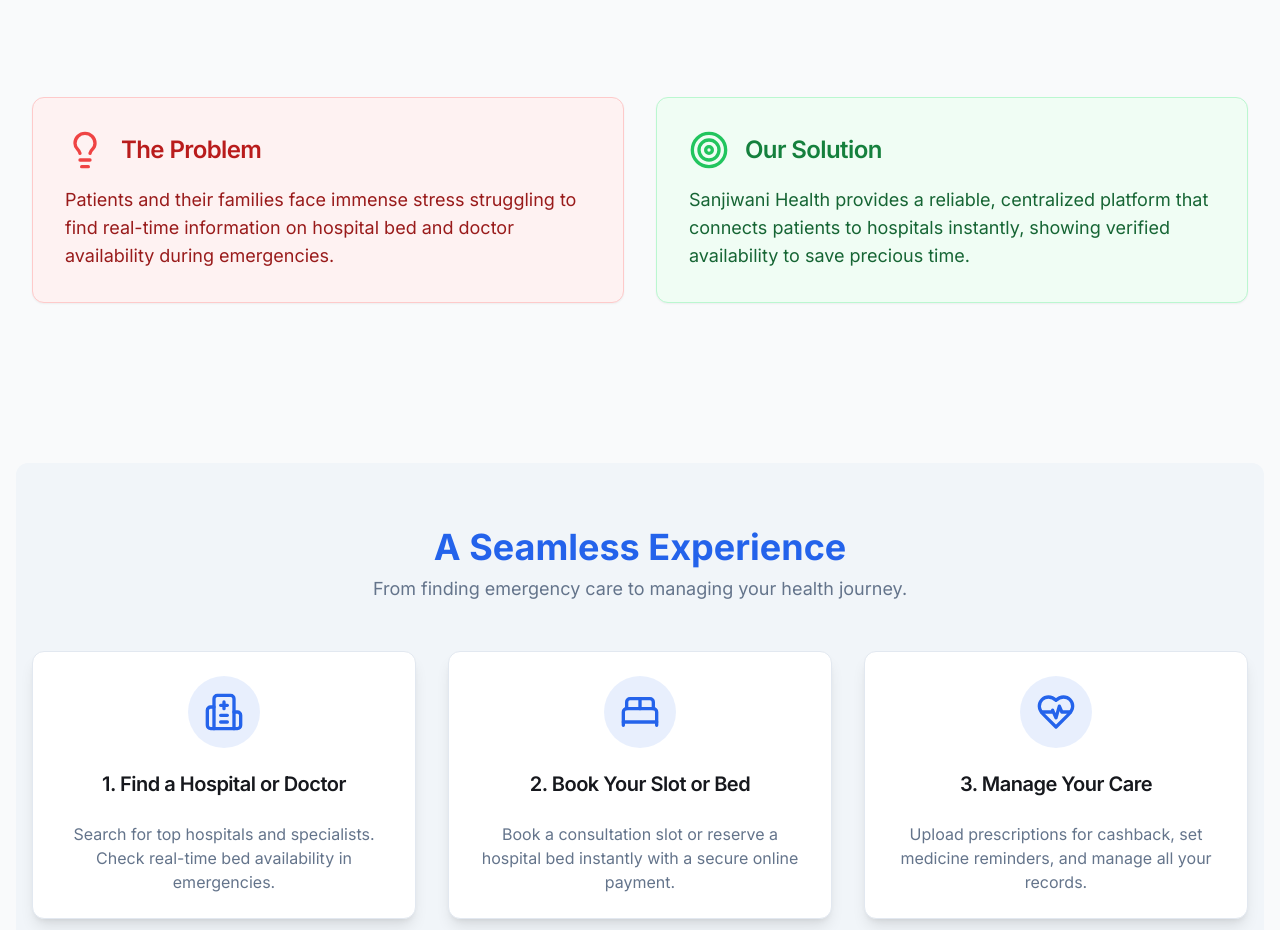
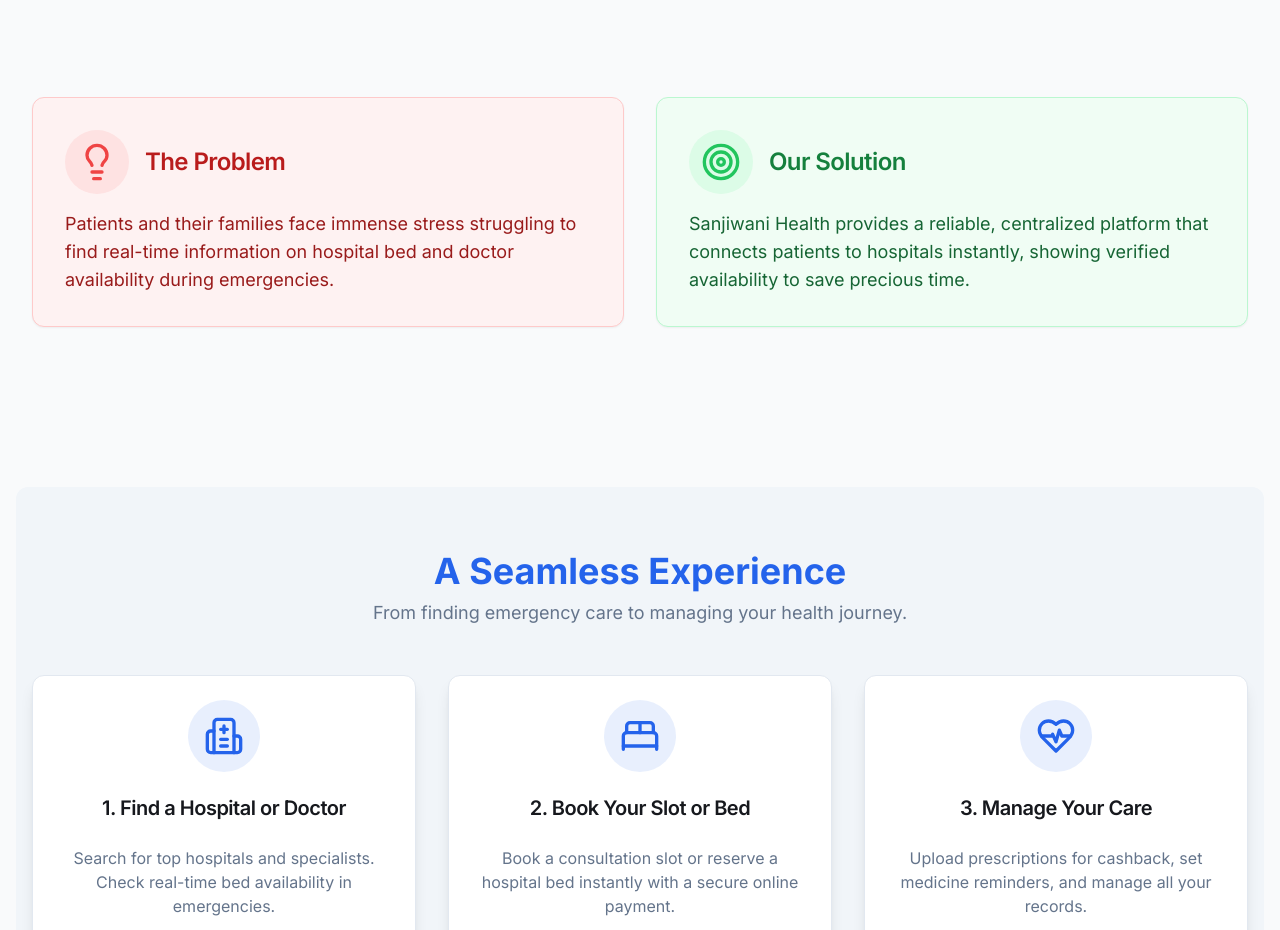
Before and after one commit to harshray23/sanjiwani, a Next.js app: page / in a window 1280 px wide. Shown: the part 1040-1970 px from the top of the page. Built offline with nearby package versions, Linux system fonts and the light colour scheme; no server answers.

Commit message:
3. Problem & Solution Section
The “Problem” and “Solution” cards are go

```diff
--- a/src/app/page.tsx
+++ b/src/app/page.tsx
@@ -77,7 +77,9 @@
             <Card className="bg-red-50 dark:bg-red-900/20 border-red-200 dark:border-red-800/50 p-6 md:p-8 text-center md:text-left">
               <CardHeader className="p-0">
                 <div className="flex flex-col md:flex-row items-center justify-center md:justify-start gap-4 mb-4">
-                  <Lightbulb className="h-10 w-10 text-red-500" />
+                  <div className="bg-red-100 dark:bg-red-900/50 p-3 rounded-full">
+                    <Lightbulb className="h-10 w-10 text-red-500" />
+                  </div>
                   <CardTitle className="text-2xl font-headline text-red-700 dark:text-red-400">The Problem</CardTitle>
                 </div>
               </CardHeader>
@@ -88,7 +90,9 @@
             <Card className="bg-green-50 dark:bg-green-900/20 border-green-200 dark:border-green-800/50 p-6 md:p-8 text-center md:text-left">
               <CardHeader className="p-0">
                 <div className="flex flex-col md:flex-row items-center justify-center md:justify-start gap-4 mb-4">
-                  <Target className="h-10 w-10 text-green-500" />
+                   <div className="bg-green-100 dark:bg-green-900/50 p-3 rounded-full">
+                    <Target className="h-10 w-10 text-green-500" />
+                  </div>
                   <CardTitle className="text-2xl font-headline text-green-700 dark:text-green-400">Our Solution</CardTitle>
                 </div>
               </CardHeader>
```
